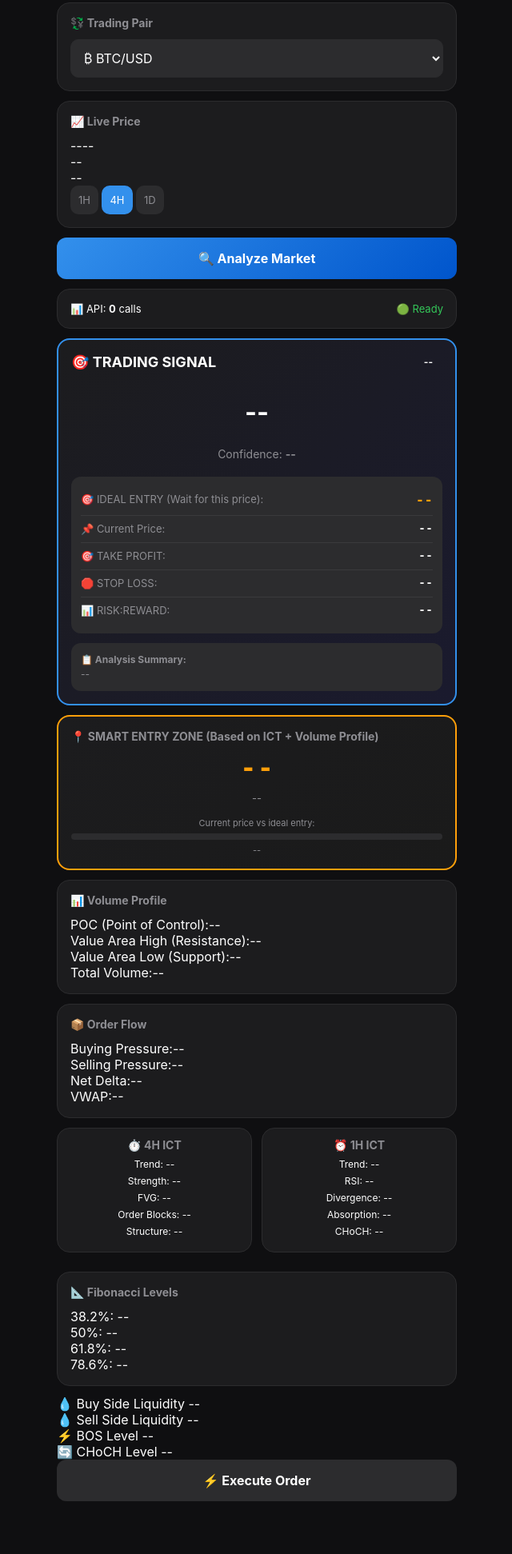
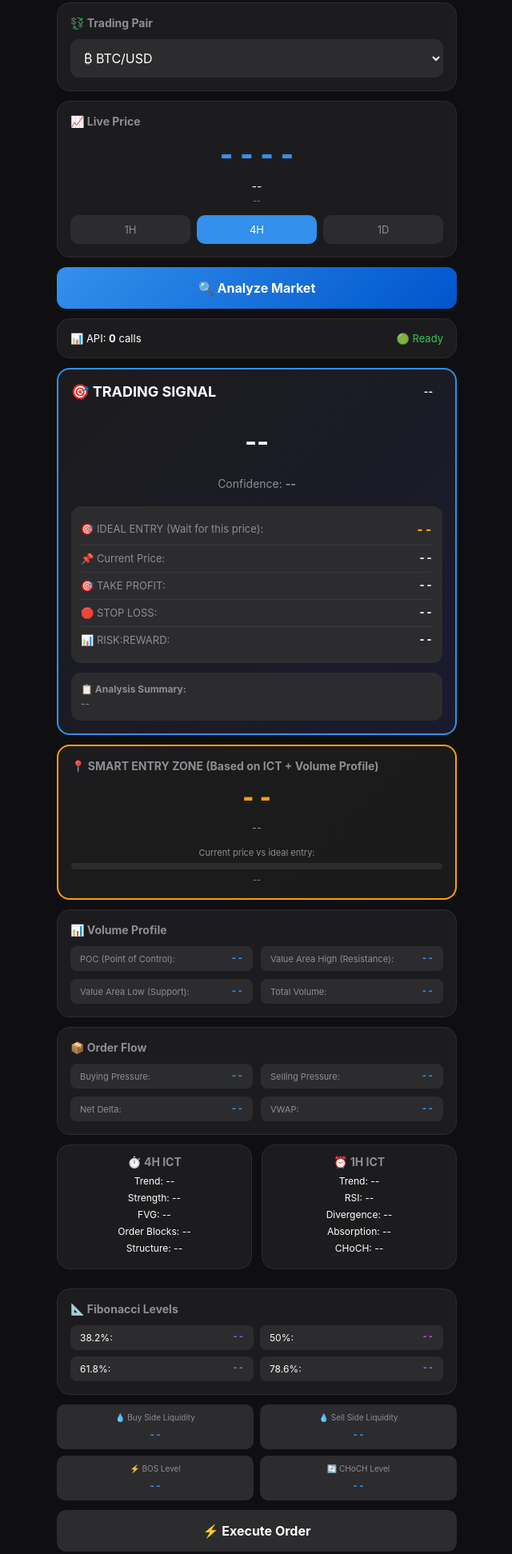
Before and after one commit to yaanu06/ict-telegram-bot, a plain HTML site: page index.html in a window 1280 px wide. Shown: the part 222-2165 px from the top of the page at 80% size, without its empty margins (319-959 px from the left). Before the commit the page ends 2123 px from the top, so only its background shows below. Drawn offline with Linux system fonts and the light colour scheme; a script that the page names is missing.

Commit message:
Update style.css

```diff
--- a/style.css
+++ b/style.css
@@ -82,7 +82,6 @@ body {
 
 .category-btn:hover, .tf-btn:hover {
     opacity: 0.8;
-    transform: translateY(-1px);
 }
 
 .input-field {
@@ -96,63 +95,35 @@ body {
     cursor: pointer;
 }
 
-.help-text {
-    font-size: 11px;
-    color: #8e8e93;
-    margin-top: 6px;
-}
-
-.upload-section {
+.price-container {
     text-align: center;
 }
 
-.upload-area {
-    background: #2c2c2e;
-    border: 2px dashed #3a3a3c;
-    border-radius: 16px;
-    padding: 24px;
-    cursor: pointer;
-    transition: all 0.2s;
+.current-price {
+    font-size: 42px;
+    font-weight: bold;
+    color: #3390ec;
+    font-family: monospace;
 }
 
-.upload-area:hover {
-    border-color: #3390ec;
-    background: #3a3a3c;
+.price-change {
+    font-size: 14px;
+    margin-top: 4px;
 }
 
-.upload-icon {
-    font-size: 48px;
-    margin-bottom: 12px;
+.price-change.positive { color: #34c759; }
+.price-change.negative { color: #ff3b30; }
+
+.api-source {
+    font-size: 10px;
+    color: #8e8e93;
+    margin-top: 4px;
 }
 
-.upload-area p {
-    font-size: 13px;
-    color: #8e8e93;
-}
-
-.preview-container {
+.timeframe-btns {
+    display: flex;
+    gap: 8px;
     margin-top: 12px;
-    display: none;
-}
-
-.preview-container img {
-    max-width: 100%;
-    border-radius: 12px;
-    border: 1px solid #3a3a3c;
-}
-
-.upload-status {
-    font-size: 11px;
-    color: #8e8e93;
-    margin-top: 8px;
-}
-
-.upload-status.success {
-    color: #34c759;
-}
-
-.upload-status.error {
-    color: #ff3b30;
 }
 
 .analyze-btn {
@@ -174,8 +145,6 @@ body {
 }
 
 .analyze-btn:disabled {
-    background: #2c2c2e;
-    cursor: not-allowed;
     opacity: 0.5;
 }
 
@@ -276,54 +245,6 @@ body {
     line-height: 1.5;
 }
 
-.patterns-list {
-    background: #2c2c2e;
-    border-radius: 12px;
-    padding: 12px;
-    min-height: 80px;
-}
-
-.pattern-placeholder {
-    color: #8e8e93;
-    font-size: 12px;
-    text-align: center;
-}
-
-.pattern-tag {
-    display: inline-block;
-    background: #3390ec;
-    color: white;
-    padding: 4px 10px;
-    border-radius: 20px;
-    font-size: 11px;
-    margin: 4px;
-}
-
-.analysis-row {
-    display: flex;
-    gap: 12px;
-    margin-bottom: 12px;
-}
-
-.quick-card {
-    flex: 1;
-    text-align: center;
-    padding: 12px;
-}
-
-.quick-card h3 {
-    margin-bottom: 8px;
-}
-
-.quick-card div {
-    font-size: 12px;
-    margin: 6px 0;
-}
-
-.trend.bullish { color: #34c759; }
-.trend.bearish { color: #ff3b30; }
-.trend.neutral { color: #8e8e93; }
-
 .entry-card {
     border: 2px solid #ff9f0a;
     background: linear-gradient(135deg, #1c1c1e, #1a1a1a);
@@ -376,6 +297,107 @@ body {
     font-size: 11px;
     margin-top: 6px;
     color: #8e8e93;
+}
+
+.info-grid {
+    display: grid;
+    grid-template-columns: 1fr 1fr;
+    gap: 10px;
+}
+
+.info-item {
+    display: flex;
+    justify-content: space-between;
+    align-items: center;
+    background: #2c2c2e;
+    padding: 8px 12px;
+    border-radius: 8px;
+}
+
+.info-item label {
+    font-size: 11px;
+    color: #8e8e93;
+}
+
+.info-item span {
+    font-size: 13px;
+    font-weight: bold;
+    font-family: monospace;
+    color: #3390ec;
+}
+
+.analysis-row {
+    display: flex;
+    gap: 12px;
+    margin-bottom: 12px;
+}
+
+.quick-card {
+    flex: 1;
+    text-align: center;
+    padding: 12px;
+}
+
+.quick-card h3 {
+    margin-bottom: 8px;
+}
+
+.quick-card div {
+    font-size: 12px;
+    margin: 6px 0;
+}
+
+.trend.bullish { color: #34c759; }
+.trend.bearish { color: #ff3b30; }
+.trend.neutral { color: #8e8e93; }
+
+.fib-grid {
+    display: grid;
+    grid-template-columns: 1fr 1fr;
+    gap: 8px;
+}
+
+.fib-item {
+    background: #2c2c2e;
+    padding: 8px 12px;
+    border-radius: 8px;
+    font-size: 12px;
+    display: flex;
+    justify-content: space-between;
+}
+
+.fib-item span {
+    font-family: monospace;
+    color: #af52de;
+    font-weight: bold;
+}
+
+.zone-grid {
+    display: grid;
+    grid-template-columns: repeat(2, 1fr);
+    gap: 8px;
+    margin-bottom: 12px;
+}
+
+.zone-box {
+    background: #2c2c2e;
+    padding: 10px;
+    border-radius: 10px;
+    text-align: center;
+}
+
+.zone-box label {
+    display: block;
+    font-size: 10px;
+    color: #8e8e93;
+    margin-bottom: 4px;
+}
+
+.zone-box span {
+    font-size: 13px;
+    font-weight: bold;
+    font-family: monospace;
+    color: #3390ec;
 }
 
 .execute-btn {
@@ -450,4 +472,6 @@ body {
     .current-price { font-size: 32px; }
     .zone-price { font-size: 28px; }
     .signal-type-box { font-size: 28px; }
+    .info-grid { grid-template-columns: 1fr; }
+    .fib-grid { grid-template-columns: 1fr; }
 }
```
